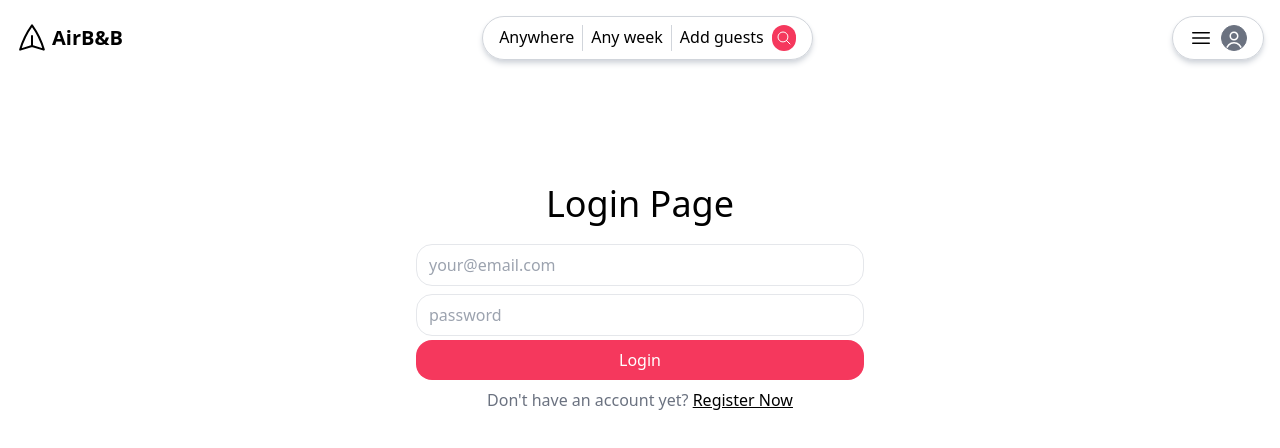
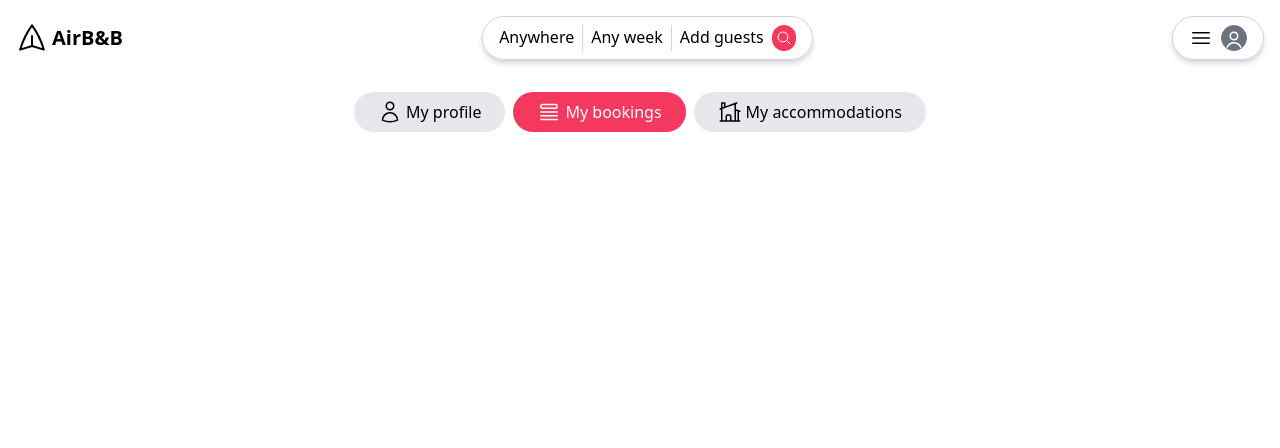
Before and after one commit to Dan1Nguyen01/Airbnb, a React (Create React App) app in the folder airbnb_clone/: page /account/bookings in a window 1280 px wide. Before the commit this address led to /login. Shown: the top 448 px of the page. Built offline with nearby package versions, Linux system fonts and the light colour scheme; no server answers.

Commit message:
working on Accomodation
upload link

```diff
--- a/airbnb_clone/src/App.js
+++ b/airbnb_clone/src/App.js
@@ -18,6 +18,7 @@ const App = () => {
           <Route path="/login" element={<LoginPage />} />
           <Route path="/register" element={<RegisterPage />} />
           <Route path="/account/:subpage?" element={<Account />} />
+          <Route path="/account/:subpage/:action" element={<Account />} />
         </Route>
       </Routes>
     </UserContextProvider>
--- a/airbnb_clone/src/pages/Account.jsx
+++ b/airbnb_clone/src/pages/Account.jsx
@@ -2,6 +2,7 @@ import React, { useContext, useState } from "react";
 import { UserContext } from "../UserContext";
 import { Link, Navigate, redirect, useParams } from "react-router-dom";
 import axios from "axios";
+import PlacesPage from "./PlacesPage";
 
 const Account = () => {
   let { subpage } = useParams();
@@ -11,49 +12,97 @@ const Account = () => {
     subpage = "profile";
   }
   function linkClasses(type = null) {
-    let classes = "py-2 px-6";
+    let classes = " inline-flex gap-1 py-2 px-6 rounded-full";
     if (type === subpage) {
-      classes += " bg-primary text-white rounded-full";
+      classes += " bg-primary text-white ";
+    } else {
+      classes += " bg-gray-200";
     }
     return classes;
   }
   const { user, setUser, ready } = useContext(UserContext);
 
-  if (!user) {
+  async function logout() {
+    await axios.post("/logout");
+    setUser(null);
+    setRedirect("/"); // Set the redirect state to the default page "/"
+  }
+
+  if (ready && !user && !redirect) {
     return <Navigate to={"/login"} />;
   }
 
-  async function logout() {
-    await axios.post("/logout");
-    setUser(null);
-    setRedirect("/");
-  }
   if (redirect) {
     return <Navigate to={redirect} />;
   }
 
+  console.log(subpage);
   return (
     <div>
       <nav className="w-full flex justify-center gap-2 mt-8 mb-8">
-        <Link className={linkClasses("profile")} to={"/account/"}>
+        <Link className={linkClasses("profile")} to={"/account"}>
+          <svg
+            xmlns="http://www.w3.org/2000/svg"
+            fill="none"
+            viewBox="0 0 24 24"
+            strokeWidth={1.5}
+            stroke="currentColor"
+            className="w-6 h-6"
+          >
+            <path
+              strokeLinecap="round"
+              strokeLinejoin="round"
+              d="M15.75 6a3.75 3.75 0 11-7.5 0 3.75 3.75 0 017.5 0zM4.501 20.118a7.5 7.5 0 0114.998 0A17.933 17.933 0 0112 21.75c-2.676 0-5.216-.584-7.499-1.632z"
+            />
+          </svg>
           My profile
         </Link>
         <Link className={linkClasses("bookings")} to={"/account/bookings"}>
+          <svg
+            xmlns="http://www.w3.org/2000/svg"
+            fill="none"
+            viewBox="0 0 24 24"
+            strokeWidth={1.5}
+            stroke="currentColor"
+            className="w-6 h-6"
+          >
+            <path
+              strokeLinecap="round"
+              strokeLinejoin="round"
+              d="M3.75 12h16.5m-16.5 3.75h16.5M3.75 19.5h16.5M5.625 4.5h12.75a1.875 1.875 0 010 3.75H5.625a1.875 1.875 0 010-3.75z"
+            />
+          </svg>
           My bookings
         </Link>
         <Link className={linkClasses("places")} to={"/account/places"}>
+          <svg
+            xmlns="http://www.w3.org/2000/svg"
+            fill="none"
+            viewBox="0 0 24 24"
+            strokeWidth={1.5}
+            stroke="currentColor"
+            className="w-6 h-6"
+          >
+            <path
+              strokeLinecap="round"
+              strokeLinejoin="round"
+              d="M8.25 21v-4.875c0-.621.504-1.125 1.125-1.125h2.25c.621 0 1.125.504 1.125 1.125V21m0 0h4.5V3.545M12.75 21h7.5V10.75M2.25 21h1.5m18 0h-18M2.25 9l4.5-1.636M18.75 3l-1.5.545m0 6.205l3 1m1.5.5l-1.5-.5M6.75 7.364V3h-3v18m3-13.636l10.5-3.819"
+            />
+          </svg>
           My accommodations
         </Link>
       </nav>
 
       {subpage === "profile" && (
         <div className="text-center max-w-lg mx-auto">
-          Logged in as {user.name} ({user.email})
+          Logged in as {user?.name} ({user?.email})
           <button className="primary max-w-sm mt-2" onClick={logout}>
             Logout
           </button>
         </div>
       )}
+
+      {subpage === "places" && <PlacesPage />}
     </div>
   );
 };
--- /dev/null
+++ b/airbnb_clone/src/pages/PlacesPage.jsx
@@ -0,0 +1,77 @@
+import React from "react";
+import { Link, useParams } from "react-router-dom";
+
+const PlacesPage = () => {
+  const { action } = useParams();
+
+  return (
+    <div>
+      {action !== "new" && (
+        <div className="text-center">
+          <Link
+            className="inline-flex gap-1 bg-primary text-white py-2 px-6 rounded-full "
+            to={"/account/places/new"}
+          >
+            <svg
+              xmlns="http://www.w3.org/2000/svg"
+              fill="none"
+              viewBox="0 0 24 24"
+              stroke-width="1.5"
+              stroke="currentColor"
+              class="w-6 h-6"
+            >
+              <path
+                stroke-linecap="round"
+                stroke-linejoin="round"
+                d="M12 6v12m6-6H6"
+              />
+            </svg>
+            Add new place
+          </Link>
+        </div>
+      )}
+
+      {action === "new" && (
+        <form>
+          <h2 className="text-2xl mt-4">Title</h2>
+          <p className="text-gray-500 text-sm">
+            Titlte for your place should be catchy and advertising
+          </p>
+          <input type="text" placeholder="title, for ex: My lovely apartment" />
+          <h2 className="text-2xl mt-4">address</h2>
+          <p className="text-gray-500 text-sm">Address to this place</p>
+          <input type="text" placeholder="address" />
+          <h2 className="text-2xl mt-4">Photos</h2>
+          <p className="text-gray-500 text-sm">More= better</p>
+          <div className="flex gap-2">
+            <input type="text" placeholder="Add using a link ... jpg" />
+            <button className="bg-gray-200 px-4 rounded-2xl">
+              Add&nbsp;Photo
+            </button>
+          </div>
+          <div className="mt-2 grid grid-cols-3 md:grid-cols-4 lg:grid-cols-6">
+            <button className="flex gap-1 justify-center border bg-transparent rounded-2xl p-8 text-2xl text-gray-600">
+              <svg
+                xmlns="http://www.w3.org/2000/svg"
+                fill="none"
+                viewBox="0 0 24 24"
+                strokeWidth={1.5}
+                stroke="currentColor"
+                className="w-6 h-6"
+              >
+                <path
+                  strokeLinecap="round"
+                  strokeLinejoin="round"
+                  d="M7.5 7.5h-.75A2.25 2.25 0 004.5 9.75v7.5a2.25 2.25 0 002.25 2.25h7.5a2.25 2.25 0 002.25-2.25v-7.5a2.25 2.25 0 00-2.25-2.25h-.75m0-3l-3-3m0 0l-3 3m3-3v11.25m6-2.25h.75a2.25 2.25 0 012.25 2.25v7.5a2.25 2.25 0 01-2.25 2.25h-7.5a2.25 2.25 0 01-2.25-2.25v-.75"
+                />
+              </svg>
+              Upload
+            </button>
+          </div>
+        </form>
+      )}
+    </div>
+  );
+};
+
+export default PlacesPage;
```
Also changed, not shown: 1 other file (tests, documents, lock files or other folders).
